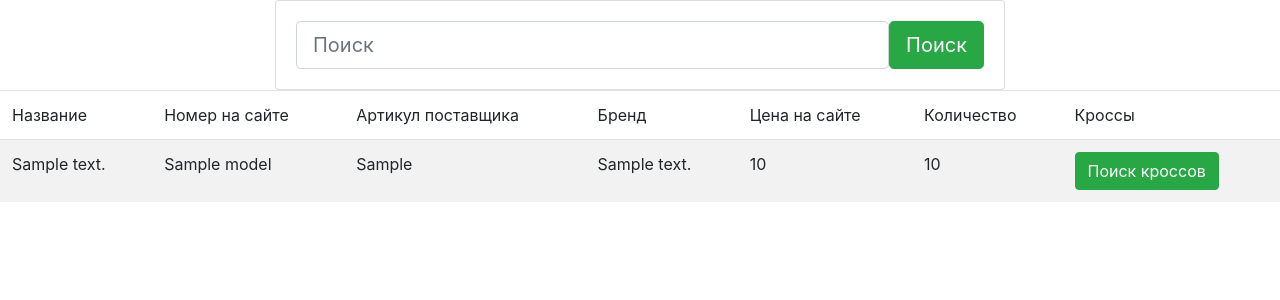
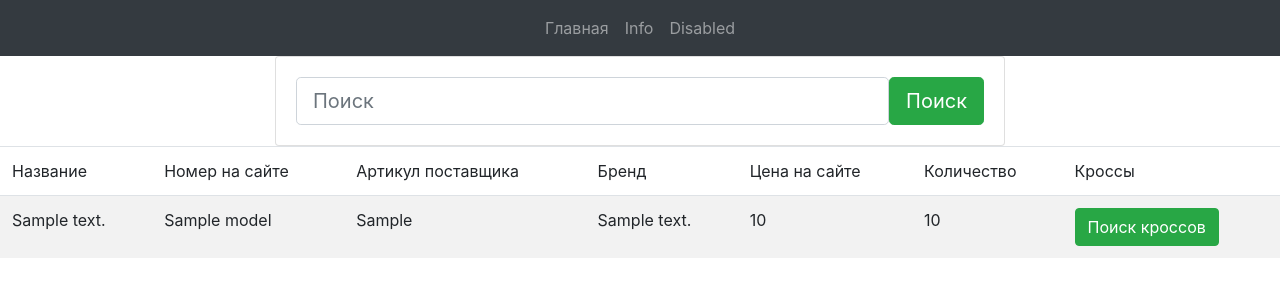
Before and after one commit to dmytro-malko/FlaskApp, a Flask app: template tecdoc/templates/index.html in a window 1280 px wide. Shown: the top 300 px of the page. Run offline with Flask 2, Linux system fonts and the light colour scheme; the template is opened without the code that fills it: most values are stand-ins (such as "Sample title", 1, 10 or a date in 2020); parts of the project's set-up code (start-up, migrations or seed data) failed here and were passed over; some libraries are stand-ins or nearby versions.

Commit message:
Update templates

```diff
--- a/tecdoc/static/style/style.css
+++ b/tecdoc/static/style/style.css
@@ -5,7 +5,6 @@ html {
     margin:0;
     padding:0;
     font-family: sans-serif;
-    background: linear-gradient(#141e30, #243b55);
   }
 
   .login-box {
--- a/tecdoc/templates/base.html
+++ b/tecdoc/templates/base.html
@@ -10,6 +10,25 @@
     {% block title %}
     My First Project
     {% endblock %}
+    {% block navbar %}
+    <nav class="navbar navbar-expand-lg navbar-dark bg-dark" aria-label="Tenth navbar example">
+        <div class="container-fluid">
+            <div class="collapse navbar-collapse justify-content-md-center" id="navbarsExample08">
+            <ul class="navbar-nav">
+              <li class="nav-item">
+                <a class="nav-link" href="/">Главная</a>
+              </li>
+              <li class="nav-item">
+                <a class="nav-link" href="info">Info</a>
+              </li>
+              <li class="nav-item">
+                <a class="nav-link" href="login">Disabled</a>
+              </li>
+            </ul>
+          </div>
+        </div>
+      </nav>
+    {% endblock %}
 {% block content %}
     {% block base %}
     {% endblock %}
--- a/tecdoc/templates/login.html
+++ b/tecdoc/templates/login.html
@@ -2,6 +2,8 @@
 {% block styles %}
 <link rel="stylesheet"
     href="{{url_for('static', filename='style/style.css')}}">
+{% endblock %}
+{% block navbar %}
 {% endblock %}
 {% block base %}
     <p>{{msg}}</p>
@@ -29,4 +31,5 @@
         </div>
         </form>
     </div>
+<style>body {background: linear-gradient(#141e30, #243b55);}</style>
 {% endblock %}
```
Also changed, not shown: tecdoc/templates/info.html (+6 -2 lines).
